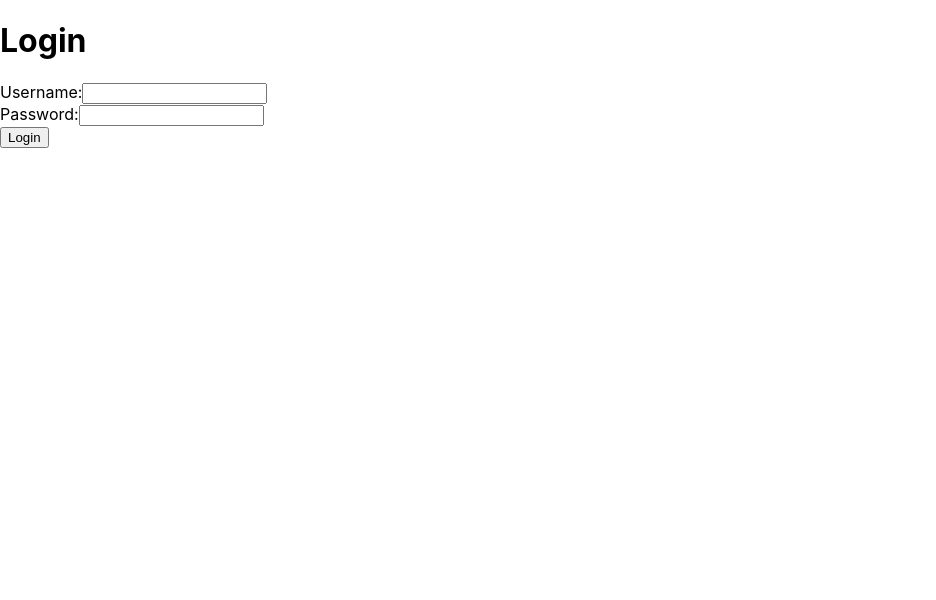
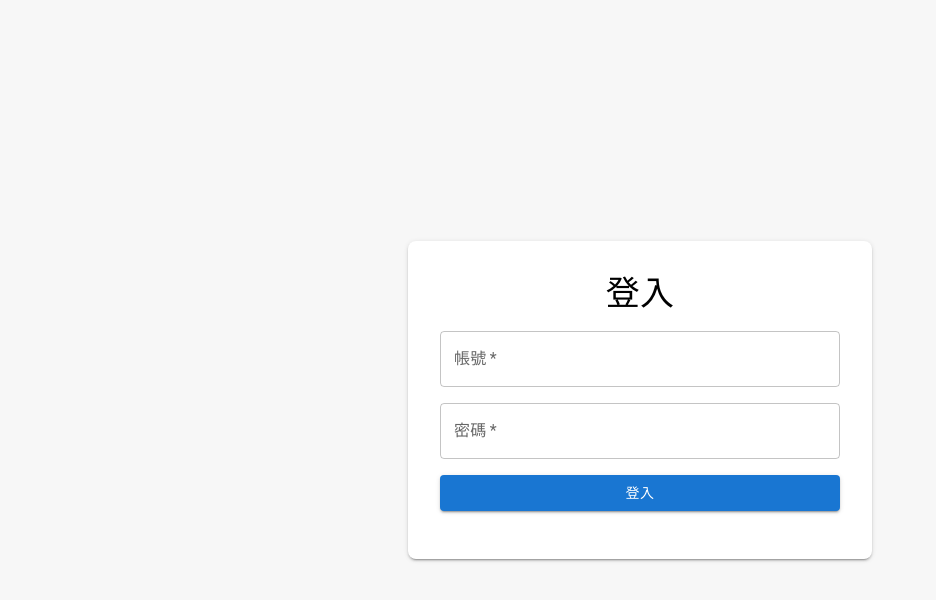
Before and after one commit to fujimmy/my-react-app, a React (Create React App) app: page / in a window 1280 px wide. Shown: the top 600 px of the page, without its empty margins (0-936 px from the left). Built offline with nearby package versions, Linux system fonts and the light colour scheme.

Commit message:
優化登入頁,新增side bar,app bar

```diff
--- a/src/App.js
+++ b/src/App.js
@@ -1,33 +1,54 @@
-import { BrowserRouter as Router, Routes, Route,Navigate } from "react-router-dom";
-import { useState } from "react";
+import { BrowserRouter as Router, Routes, Route, Navigate , useNavigate} from "react-router-dom";
 import React from "react";
-import SurveyPage from "./components/SurveyForm"; // 確保路徑正確
+import { UserProvider } from './components/UserContext';  // 引入 UserProvider
+import Layout from "./components/Layout"; // 新增 Layout
+import SurveyPage from "./components/SurveyForm";
 import LoginPage from "./components/LoginPage";
 import SurveyPreview from "./components/SurveyPreview";
 import SurveyRelease from "./components/SurveyRelease";
 import ProtectedRoute from "./components/ProtectedRoute";
 
-
-
 function App() {
-  const [user, setUser] = useState(null); // 存放登入者資訊
-
   return (
+    <UserProvider>
     <Router>
       <Routes>
-        <Route path="/" element={<LoginPage setUser={setUser} />} />
+        <Route path="/" element={<LoginPage />} />
 
-        {/* 受保護的頁面（登入後才能進入） */}
-        <Route element={<ProtectedRoute />}>
-          <Route path="/survey" element={<SurveyPage user={user} />} />
-          <Route path="/survey-preview" element={<SurveyPreview />} />
-          <Route path="/survey-release" element={<SurveyRelease />} />
+        {/* 受保護的頁面，嵌套在 Layout 內 */}
+
+        <Route element={<ProtectedRoute/>}>
+          <Route
+            path="/survey"
+            element={
+              <Layout>
+                <SurveyPage/>
+              </Layout>
+            }
+          />
+          <Route
+            path="/survey-preview"
+            element={
+              <Layout>
+                <SurveyPreview />
+              </Layout>
+            }
+          />
+          <Route
+            path="/survey-release"
+            element={
+              <Layout>
+                <SurveyRelease />
+              </Layout>
+            }
+          />
         </Route>
 
-         {/* 404 頁面 */}
-         <Route path="*" element={<Navigate to="/" replace />} />
+        {/* 404 頁面 */}
+        <Route path="*" element={<Navigate to="/" replace />} />
       </Routes>
     </Router>
+    </UserProvider>
   );
 }
 
--- /dev/null
+++ b/src/components/Layout.js
@@ -0,0 +1,77 @@
+import { AppBar, Toolbar, Typography, Drawer, List, ListItem, ListItemText, CssBaseline, Box, Button } from "@mui/material";
+import { Link } from "react-router-dom";
+import React, { useContext } from "react";
+import { useUser } from "./UserContext"; // 引入 UserContext
+import { useNavigate } from 'react-router-dom';  // 引入 useNavigate
+
+const drawerWidth = 240;
+
+const Layout = ({ children }) => {
+    const { user, setUser } = useUser(); // 使用 UserContext
+    const navigate = useNavigate();  // 使用 useNavigate
+
+    console.log("Current user:", user);  // 查看當前用戶狀態
+
+
+    const handleLogout = () => {
+        // 清除 localStorage 並重置狀態
+        localStorage.removeItem("username");
+        setUser(null); // 清除 UserContext 中的 user
+        navigate("/"); // 導航回到登錄頁面
+    };
+
+    return (
+        <Box sx={{ display: "flex" }}>
+            <CssBaseline />
+
+            {/* 頂部的 AppBar */}
+            <AppBar position="fixed" sx={{ zIndex: (theme) => theme.zIndex.drawer + 1 }}>
+                <Toolbar>
+                    <Typography variant="h6" noWrap component="div" sx={{ flexGrow: 1 }}>
+                        我的系統
+                    </Typography>
+                    <Box sx={{ display: "flex", justifyContent: "flex-end", alignItems: "center" }}>
+                        {user ? (
+                            <Typography variant="body1" sx={{ color: "white", marginRight: 2 }}>
+                                {`Hello, ${user}`}
+                            </Typography>
+                        ) : (
+                            <p>no user</p>
+                        )}
+
+                        {user && (
+                            <Button color="inherit" onClick={handleLogout}>
+                                登出
+                            </Button>
+                        )}
+                    </Box>
+                </Toolbar>
+            </AppBar>
+
+            {/* 左側的 Sidebar */}
+            <Drawer
+                variant="permanent"
+                sx={{
+                    width: drawerWidth,
+                    flexShrink: 0,
+                    [`& .MuiDrawer-paper`]: { width: drawerWidth, boxSizing: "border-box" },
+                }}
+            >
+                <Toolbar />
+                <List>
+                    <ListItem button component={Link} to="/survey">
+                        <ListItemText primary="問卷調查" />
+                    </ListItem>
+                </List>
+            </Drawer>
+
+            {/* 主要內容區域 */}
+            <Box component="main" sx={{ flexGrow: 1, p: 3, ml: `${drawerWidth}px` }}>
+                <Toolbar />
+                {children}
+            </Box>
+        </Box>
+    );
+};
+
+export default Layout;
--- a/src/components/LoginPage.js
+++ b/src/components/LoginPage.js
@@ -1,71 +1,94 @@
-import React, { useState } from 'react';
+import React, { useState, useEffect } from "react";
+import { useNavigate } from "react-router-dom";  // 引入 useNavigate
+import { TextField, Button, Typography, Box } from "@mui/material";  // 引入 MUI 組件
+import { useUser } from './UserContext';  // 引入 useUser hook
 
 const LoginPage = () => {
-  const [account, setUsername] = useState('');
-  const [password, setPassword] = useState('');
-  const [errorMessage, setErrorMessage] = useState('');
+  const [account, setAccount] = useState("");
+  const [password, setPassword] = useState("");
+  const [errorMessage, setErrorMessage] = useState("");
+  const navigate = useNavigate(); // 取得 `navigate` 函數
+  const {  user, setUser } = useUser();
+
+   // 監聽 user 狀態變化，一旦 user 被設置，就跳轉頁面
+   useEffect(() => {
+    if (user) {
+      console.log("user 更新，跳轉到 survey 頁面:"+user);
+      navigate('/survey'); // 當 user 更新後跳轉到 survey 頁面
+    }
+  }, [user, navigate]); // 當 user 更新時觸發
 
   const handleSubmit = async (e) => {
     e.preventDefault();
-
     const data = { account, password };
 
     try {
-      // 发送 POST 请求到 API
-      const response = await fetch('http://10.5.6.174:9101/api/AD/Login', {
-        method: 'POST',
+      const response = await fetch("http://10.5.6.174:9101/api/AD/Login", {
+        method: "POST",
         headers: {
-          'Content-Type': 'application/json',
-          'X-Api-Key':'3ce17b00-68c3-41a1-812b-f87017b4dfad'
+          "Content-Type": "application/json",
+          "X-Api-Key": "3ce17b00-68c3-41a1-812b-f87017b4dfad",
         },
         body: JSON.stringify(data),
-        credentials: 'include'
+        credentials: "include",
       });
 
-    const result = await response.json();
-     console.log(result);
+      const result = await response.json();
+      //console.log("登入結果:", result);
       if (result.result) {
-        // 登录成功，保存用户名到 localStorage 并跳转到问卷页面
-        localStorage.setItem('username', account);
-        window.location.href = '/survey'; // 跳转到问卷页面
+        //console.log("登入成功，使用 useNavigate 跳轉," + account);
+        setUser(account);
+        //navigate('/survey');
+        //window.location.href = "/survey"; // 跳轉到問卷頁面
+        //setTimeout(() => navigate("/survey", { replace: true }), 100); // **確保 user 更新後再跳轉**
       } else {
         setErrorMessage(result.msg);
       }
     } catch (error) {
-      console.error('登录错误:', error);
-      setErrorMessage('登录失败，请稍后再试');
+      console.error("登入錯誤:", error);
+      setErrorMessage("登入失敗，請稍後再試");
     }
   };
 
   return (
-    <div>
-      <h1>Login</h1>
-      <form onSubmit={handleSubmit}>
-        <label>
-          Username:
-          <input
-            type="text"
+    <Box sx={{ display: "flex", justifyContent: "center", alignItems: "center", minHeight: "100vh", bgcolor: "#f7f7f7" }}>
+      <Box sx={{ p: 4, bgcolor: "white", borderRadius: 2, boxShadow: 2, width: 400 }}>
+        <Typography variant="h4" sx={{ mb: 2 }} textAlign="center">登入</Typography>
+        <form onSubmit={handleSubmit}>
+          <TextField
+            label="帳號"
+            variant="outlined"
+            fullWidth
             value={account}
-            onChange={(e) => setUsername(e.target.value)}
+            onChange={(e) => setAccount(e.target.value)}
             required
+            sx={{ mb: 2 }}
           />
-        </label>
-        <br />
-        <label>
-          Password:
-          <input
+          <TextField
+            label="密碼"
+            variant="outlined"
             type="password"
+            fullWidth
             value={password}
             onChange={(e) => setPassword(e.target.value)}
             required
+            sx={{ mb: 2 }}
           />
-        </label>
-        <br />
-        <button type="submit">Login</button>
-      </form>
-
-      {errorMessage && <p>{errorMessage}</p>}
-    </div>
+          <Button
+            type="submit"
+            variant="contained"
+            color="primary"
+            fullWidth
+            sx={{ mb: 2 }}
+          >
+            登入
+          </Button>
+          {errorMessage && (
+            <Typography color="error" textAlign="center">{errorMessage}</Typography>
+          )}
+        </form>
+      </Box>
+    </Box>
   );
 };
 
--- a/src/components/SurveyPreview.js
+++ b/src/components/SurveyPreview.js
@@ -1,12 +1,12 @@
 import { useEffect, useState } from "react";
-
+import { useUser } from "./UserContext"; // 引入 UserContext
 const API_URL = "http://10.5.6.174:9101/api/surveys";
 
 
 
 const SurveyPreview = () => {
     const [questions, setQuestions] = useState([]);
-    const [adUser, setAdUser] = useState(null);
+    const { user, setUser } =useUser(); // 使用 UserContext
     //const [answers, setAnswers] = useState({});
     const [surveyId, setSurveyId] = useState(null);
 
@@ -18,7 +18,6 @@ const SurveyPreview = () => {
         const storedSurvey = sessionStorage.getItem("surveyPreview");
         if (storedSurvey) {
             setQuestions(JSON.parse(storedSurvey).questions);
-            setAdUser(JSON.parse(storedSurvey).username);
             setSurveyId(JSON.parse(storedSurvey).surveyId);
         }
     }, []);
@@ -33,7 +32,7 @@ const SurveyPreview = () => {
 
         const finalData = {
             title: surveyTitle,
-            creator: adUser,
+            creator: user,
             surveyid: String(surveyId),
             //adStatus: isValidUser,
             questions: questions.map(q => ({
@@ -79,7 +78,7 @@ const SurveyPreview = () => {
     return (
 
         <div className="p-4 border rounded shadow-md w-96 bg-white">
-            <h1>Hi,{adUser}</h1>
+            <h1>Hi,{user}</h1>
             <h2 className="text-lg font-bold mb-4">📋 問卷預覽</h2>
             {/* 問卷標題輸入框 */}
             <div className="mb-4">
--- a/src/components/SurveyRelease.js
+++ b/src/components/SurveyRelease.js
@@ -1,13 +1,13 @@
 import { useEffect, useState } from "react";
 import axios from "axios";
+import { useUser } from "./UserContext"; // 引入 UserContext
 
 const SURVEY_API_URL = "http://10.5.6.174:9101/api/Getsurveys";
 const WriteAnswers_API_URL = "http://10.5.6.174:9101/api/Writesurvey";
 
 
 const SurveyRelease = () => {
-    const [adUser, setAdUser] = useState(null);
-    const [answers, setAnswers] = useState({});
+    const { user, setUser } =useUser(); // 使用 UserContext
     const [survey_Id, setSurveyId] = useState(null);
     const [survey, setSurvey] = useState(null);
     const [responses, setResponses] = useState({});
@@ -18,7 +18,6 @@ const SurveyRelease = () => {
         const storedSurvey = sessionStorage.getItem("surveyRelease");
         if (storedSurvey) {
             //console.log(storedSurvey)
-            setAdUser(JSON.parse(storedSurvey).username);
             setSurveyId(JSON.parse(storedSurvey).surveyId);
 
         }
@@ -163,7 +162,7 @@ const SurveyRelease = () => {
     const handleSubmit = () => {
         const finalData = {
             questiontitle: survey.title,
-            filler: adUser,
+            filler: user,
             surveyid: String(survey_Id),
             answers: Object.keys(responses).map((questionId) => {
                 const { questionText, answervalue } = responses[questionId];
@@ -203,7 +202,7 @@ const SurveyRelease = () => {
 
     return (
         <div className="p-6 max-w-lg mx-auto bg-white rounded-lg shadow">
-            <h1>Hi,{adUser}</h1>
+            <h1>Hi,{user}</h1>
             <h2 className="text-xl font-bold mb-4">{survey.title}</h2>
             <p className="text-gray-600 mb-4">由 {survey.creator} 建立</p>
 
--- /dev/null
+++ b/src/components/UserContext.js
@@ -0,0 +1,26 @@
+import React, { createContext, useState, useContext, useEffect } from 'react';
+
+// 創建 Context
+export const UserContext = createContext();
+
+// 用來提供 UserContext 的組件
+export const UserProvider = ({ children }) => {
+  const [user, setUser] = useState(null);
+
+  // 在應用啟動時從 localStorage 或 sessionStorage 獲取 username
+  useEffect(() => {
+    const storedUser = localStorage.getItem("username");
+    if (storedUser) {
+      setUser(storedUser);
+    }
+  }, []);
+
+  return (
+    <UserContext.Provider value={{ user, setUser }}>
+      {children}
+    </UserContext.Provider>
+  );
+};
+
+// 用來消費 UserContext 的 hook
+export const useUser = () => useContext(UserContext);
--- a/src/index.css
+++ b/src/index.css
@@ -1,3 +1,4 @@
+
 body {
   margin: 0;
   font-family: -apple-system, BlinkMacSystemFont, 'Segoe UI', 'Roboto', 'Oxygen',
```
Also changed, not shown: package.json (+12 -1 lines), src/components/ProtectedRoute.js (+10 -8 lines), src/components/SurveyForm.js (+17 -16 lines), 1 other file (tests, documents, lock files or other folders).
